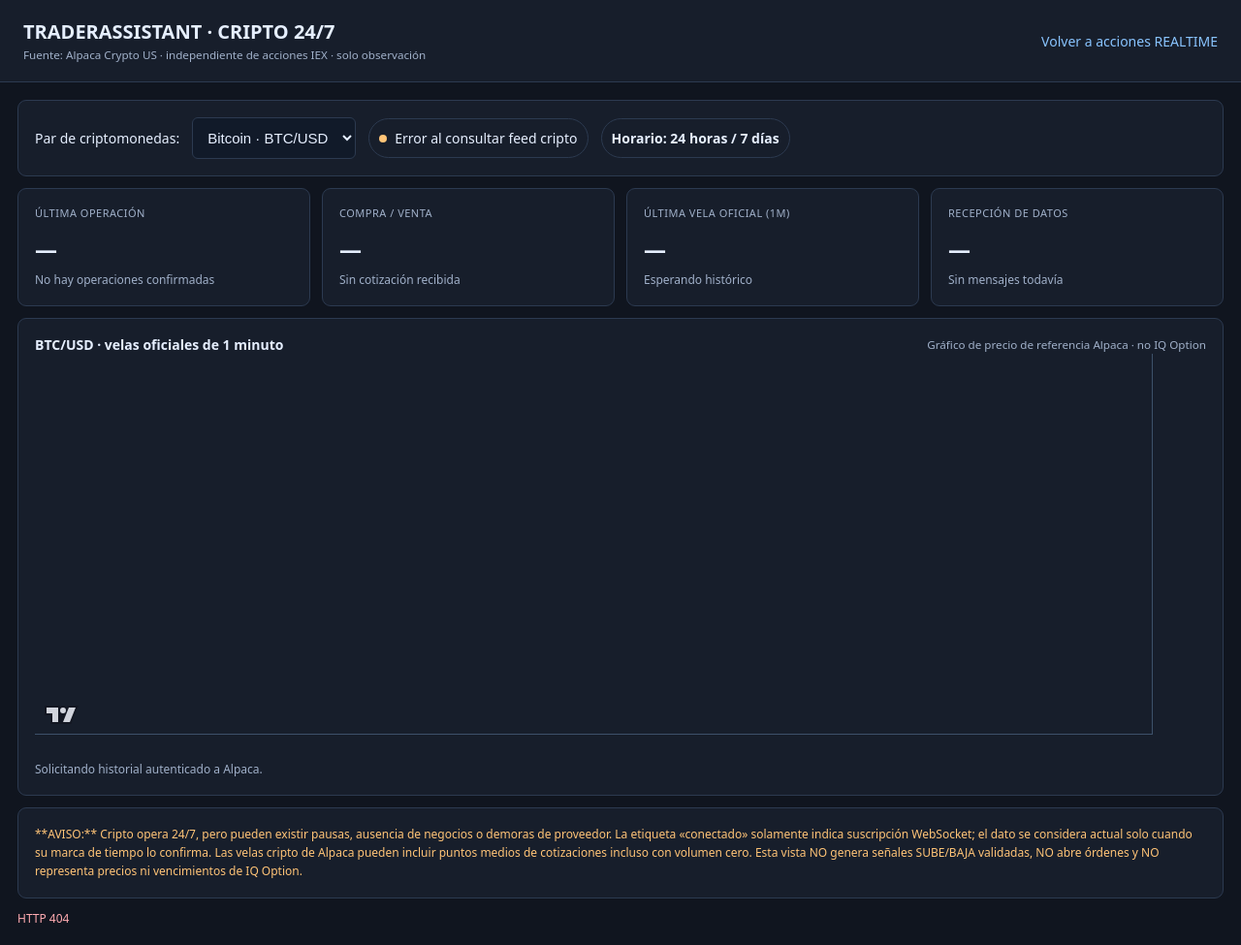
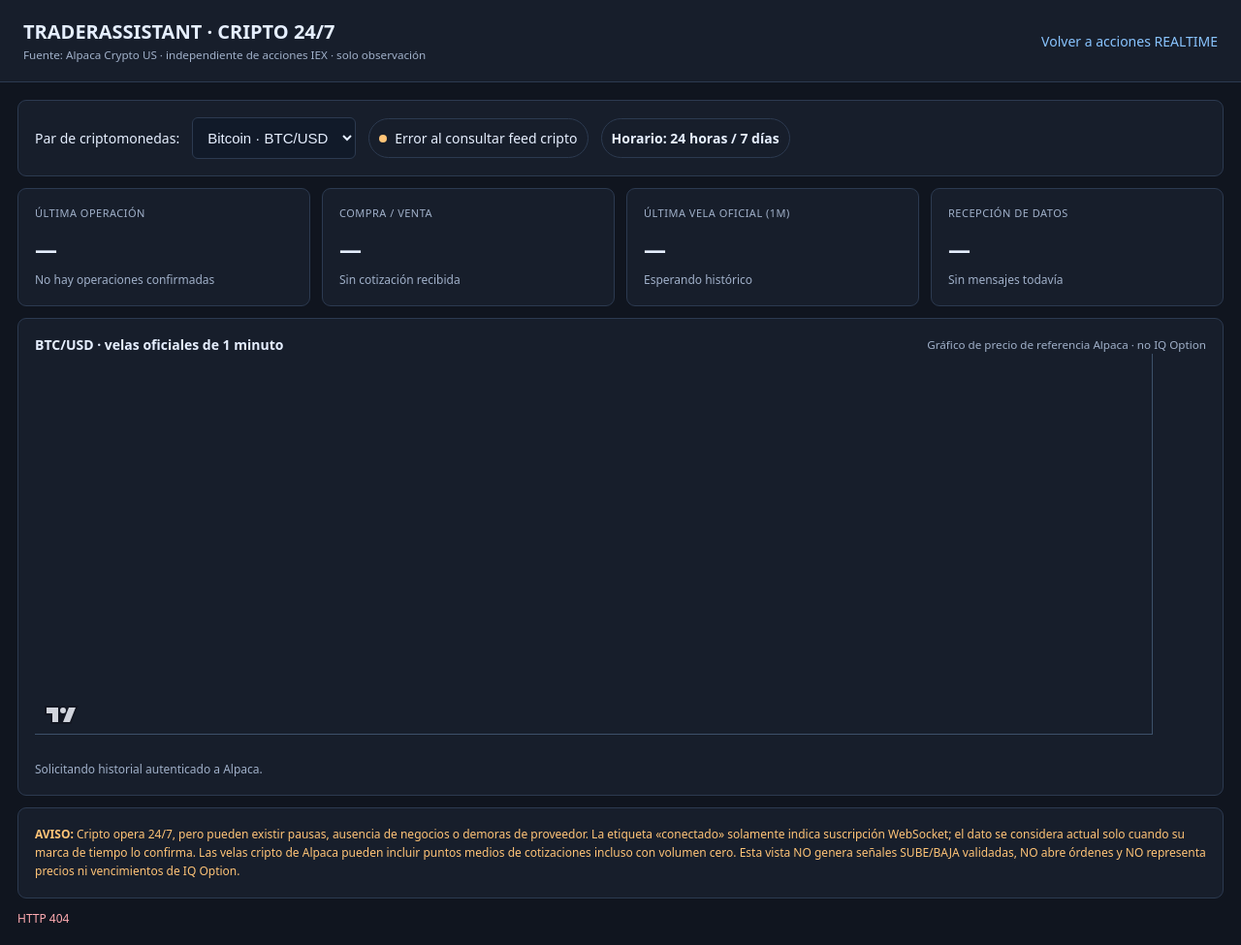
Before and after one commit to andresfsilvat-hash/TraderAssistant, a plain HTML site: page ui/crypto.html in a window 1280 px wide. Shown: the whole page at 97% size. Drawn offline with Linux system fonts and the light colour scheme; no server answers.

Commit message:
V5 cripto: aviso de riesgos legible en HTML

```diff
--- a/ui/crypto.html
+++ b/ui/crypto.html
@@ -48,7 +48,7 @@ select{background:#111a29;color:var(--fg);border:1px solid var(--border);border-
 <div id="chart"></div>
 <div class="note" id="chart-note">Solicitando historial autenticado a Alpaca.</div>
 </div>
-<div class="panel notice">**AVISO:** Cripto opera 24/7, pero pueden existir pausas, ausencia de negocios o demoras de proveedor. La etiqueta «conectado» solamente indica suscripción WebSocket; el dato se considera actual solo cuando su marca de tiempo lo confirma. Las velas cripto de Alpaca pueden incluir puntos medios de cotizaciones incluso con volumen cero. Esta vista NO genera señales SUBE/BAJA validadas, NO abre órdenes y NO representa precios ni vencimientos de IQ Option.</div>
+<div class="panel notice"><strong>AVISO:</strong> Cripto opera 24/7, pero pueden existir pausas, ausencia de negocios o demoras de proveedor. La etiqueta «conectado» solamente indica suscripción WebSocket; el dato se considera actual solo cuando su marca de tiempo lo confirma. Las velas cripto de Alpaca pueden incluir puntos medios de cotizaciones incluso con volumen cero. Esta vista NO genera señales SUBE/BAJA validadas, NO abre órdenes y NO representa precios ni vencimientos de IQ Option.</div>
 <div class="note" id="error"></div>
 </main>
 <script>
```
